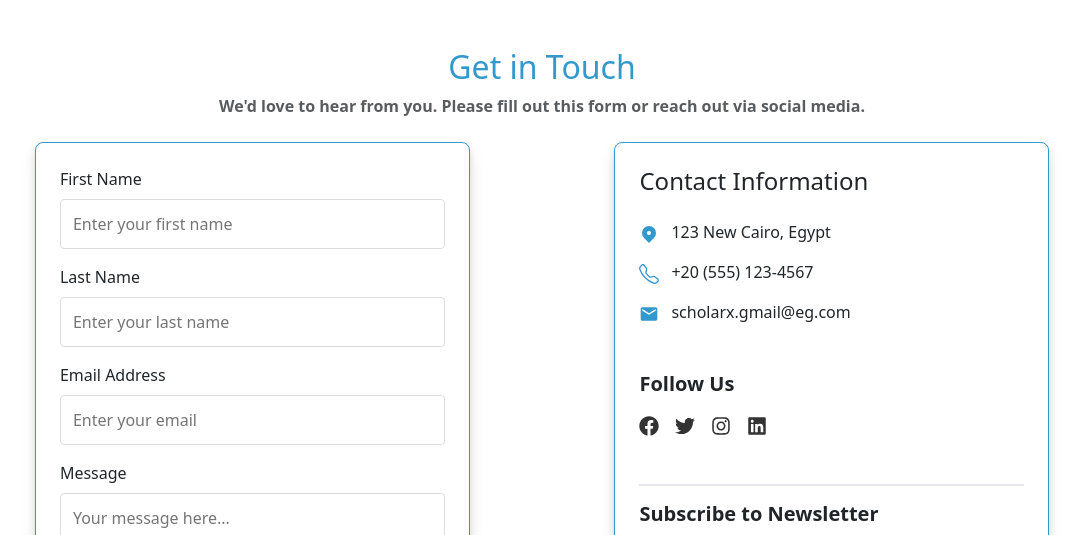
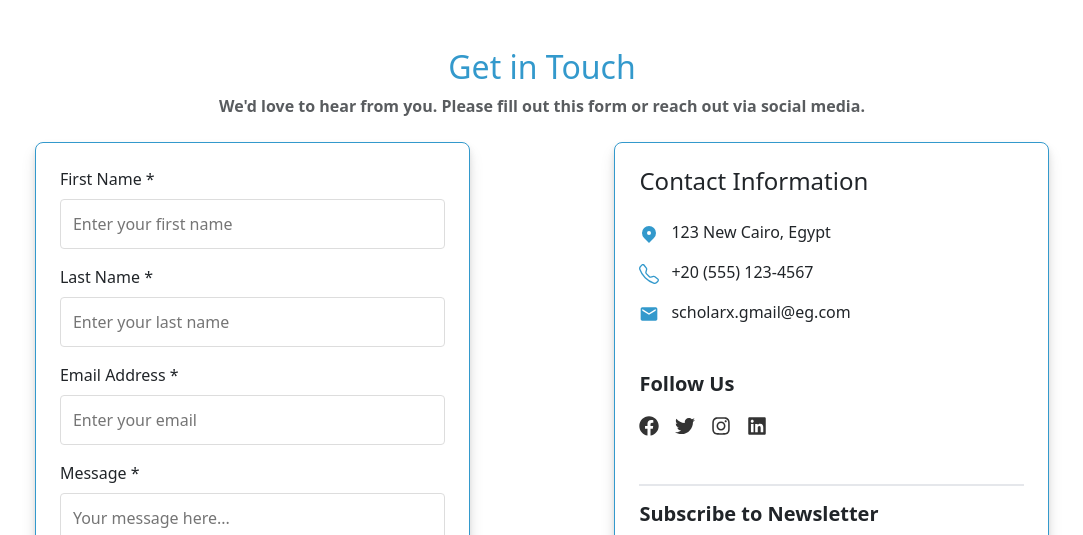
Before and after one commit to AlHasSaN0ALi/ScholarX, a React (Vite) app in the folder frontend/: page / in a window 1280 px wide. Shown: the top 535 px of the page, without its empty margins (98-1181 px from the left). Built offline with nearby package versions, Linux system fonts and the light colour scheme.

Commit message:
implement nodemailer Api with contact form with validation

```diff
--- a/frontend/package.json
+++ b/frontend/package.json
@@ -11,10 +11,12 @@
   },
   "dependencies": {
     "bootstrap": "^5.3.5",
+    "formik": "^2.4.6",
     "react": "^19.0.0",
     "react-bootstrap": "^2.10.9",
     "react-dom": "^19.0.0",
-    "react-icons": "^5.5.0"
+    "react-icons": "^5.5.0",
+    "yup": "^1.6.1"
   },
   "devDependencies": {
     "@eslint/js": "^9.21.0",
--- a/frontend/src/pages/Contact/Contact.jsx
+++ b/frontend/src/pages/Contact/Contact.jsx
@@ -1,11 +1,64 @@
-import React from 'react';
+import React, { useState } from 'react';
+import { Formik, Form, Field, ErrorMessage } from 'formik';
+import * as Yup from 'yup';
 import { FaFacebook, FaTwitter, FaInstagram, FaLinkedin } from 'react-icons/fa';
 import { HiLocationMarker } from 'react-icons/hi';
 import { BsTelephone } from 'react-icons/bs';
 import { MdEmail } from 'react-icons/md';
 import styles from './Contact.module.css';
 
+const validationSchema = Yup.object({
+  firstName: Yup.string()
+    .required('First name is required')
+    .min(2, 'First name must be at least 2 characters'),
+  lastName: Yup.string()
+    .required('Last name is required')
+    .min(2, 'Last name must be at least 2 characters'),
+  email: Yup.string()
+    .email('Invalid email address')
+    .required('Email is required'),
+  message: Yup.string()
+    .required('Message is required')
+    .min(10, 'Message must be at least 10 characters')
+});
+
 const Contact = () => {
+  const [succes, SetSucces] = useState(false);
+  const [failed, SetFailed] = useState(false);
+
+  const handleSubmit = async (values, { setSubmitting, resetForm }) => {
+    try {
+      const response = await fetch(`${process.env.BASE_URL}/api/email`, {
+        method: 'POST',
+        headers: {
+          'Content-Type': 'application/json',
+        },
+        body: JSON.stringify(values)
+      });
+
+      if (!response.ok) {
+        throw new Error('Failed to send message');
+      }
+
+      SetSucces(true);
+      resetForm();
+
+      setTimeout(() => {
+        SetSucces(false);
+      }, 2000);
+
+    } catch (error) {
+      console.error('Error:', error);
+      SetFailed(true);
+
+      setTimeout(() => {
+        SetFailed(false);
+      }, 2000);
+    } finally {
+      setSubmitting(false);
+    }
+  };
+
   return (
     <div className="py-5">
       <div className="text-center mb-4">
@@ -15,51 +68,116 @@ const Contact = () => {
 
       <div className="row d-flex justify-content-evenly">
         <div className={`col-10 col-md-4 p-4 mb-4 ${styles.contactContainer}`}>
-          <form>
+          <Formik
+            initialValues={{
+              firstName: '',
+              lastName: '',
+              email: '',
+              message: ''
+            }}
+            validationSchema={validationSchema}
+            onSubmit={handleSubmit}
+          >
+            {({ isSubmitting, status }) => (
+              <Form>
                 <div className={styles.formGroup}>
-              <label htmlFor="firstName" className={styles.formLabel}>First Name</label>
-              <input
+                  <label htmlFor="firstName" className={styles.formLabel}>
+                    First Name <span className={styles.required}>*</span>
+                  </label>
+                  <Field
                     type="text"
                     id="firstName"
+                    name="firstName"
                     className={styles.formInput}
                     placeholder="Enter your first name"
+                  />
+                  <ErrorMessage
+                    name="firstName"
+                    component="span"
+                    className={styles.errorMessage}
                   />
                 </div>
 
                 <div className={styles.formGroup}>
-              <label htmlFor="lastName" className={styles.formLabel}>Last Name</label>
-              <input
+                  <label htmlFor="lastName" className={styles.formLabel}>
+                    Last Name <span className={styles.required}>*</span>
+                  </label>
+                  <Field
                     type="text"
                     id="lastName"
+                    name="lastName"
                     className={styles.formInput}
                     placeholder="Enter your last name"
+                  />
+                  <ErrorMessage
+                    name="lastName"
+                    component="span"
+                    className={styles.errorMessage}
                   />
                 </div>
 
                 <div className={styles.formGroup}>
-              <label htmlFor="email" className={styles.formLabel}>Email Address</label>
-              <input
+                  <label htmlFor="email" className={styles.formLabel}>
+                    Email Address <span className={styles.required}>*</span>
+                  </label>
+                  <Field
                     type="email"
                     id="email"
+                    name="email"
                     className={styles.formInput}
                     placeholder="Enter your email"
+                  />
+                  <ErrorMessage
+                    name="email"
+                    component="span"
+                    className={styles.errorMessage}
                   />
                 </div>
 
                 <div className={styles.formGroup}>
-              <label htmlFor="message" className={styles.formLabel}>Message</label>
-              <textarea
+                  <label htmlFor="message" className={styles.formLabel}>
+                    Message <span className={styles.required}>*</span>
+                  </label>
+                  <Field
+                    as="textarea"
                     id="message"
+                    name="message"
                     className={styles.formInput}
                     rows="4"
                     placeholder="Your message here..."
-              ></textarea>
+                  />
+                  <ErrorMessage
+                    name="message"
+                    component="span"
+                    className={styles.errorMessage}
+                  />
                 </div>
 
-            <button type="submit" className={styles.submitBtn}>
-              Send Message
+                <button
+                  type="submit"
+                  className={styles.submitBtn}
+                  disabled={isSubmitting}
+                >
+                  {isSubmitting ? 'Sending...' : 'Send Message'}
                 </button>
-          </form>
+
+                {succes && (
+                  <div className={styles.notification}>
+                    <div className={`${styles.notificationContent} ${styles.success}`}>
+                      Message sent successfully! ✓
+                    </div>
+                  </div>
+                )}
+                {failed && (
+                  <div className={styles.notification}>
+                    <div className={`${styles.notificationContent} ${styles.error}`}>
+                      Failed to send message! ✕
+                    </div>
+                  </div>
+                )}
+              </Form>
+            )}
+          </Formik>
         </div>
 
         <div className={`col-10 col-md-4 p-4 mb-4 ${styles.contactContainer}`}>
--- a/frontend/src/pages/Contact/Contact.module.css
+++ b/frontend/src/pages/Contact/Contact.module.css
@@ -128,3 +128,38 @@
   margin-top: 1rem;
   text-align: center;
 }
+
+.notification {
+  margin-top: 1rem;
+  text-align: center;
+}
+
+.notificationContent {
+  padding: 0.75rem;
+  border-radius: 4px;
+  font-weight: 500;
+  animation: slideIn 0.3s ease-out;
+}
+
+.success {
+  background-color: #d4edda;
+  color: #155724;
+  border: 1px solid #c3e6cb;
+}
+
+.error {
+  background-color: #f8d7da;
+  color: #721c24;
+  border: 1px solid #f5c6cb;
+}
+
+@keyframes slideIn {
+  from {
+    transform: translateY(-10px);
+    opacity: 0;
+  }
+  to {
+    transform: translateY(0);
+    opacity: 1;
+  }
+}
```
Also changed, not shown: 2 other files (tests, documents, lock files or other folders). Lines whose indentation alone changed are shown as unchanged.
